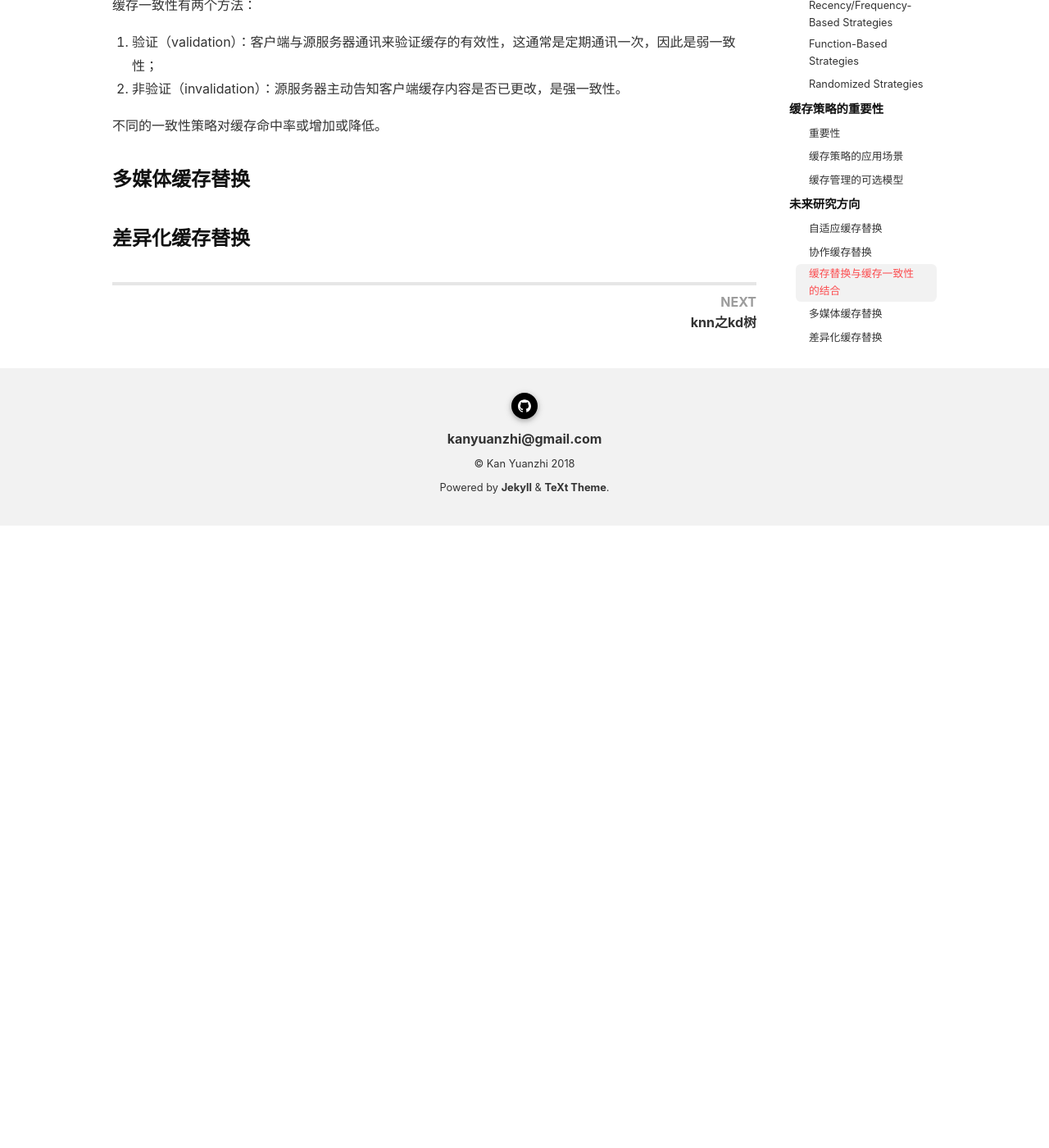
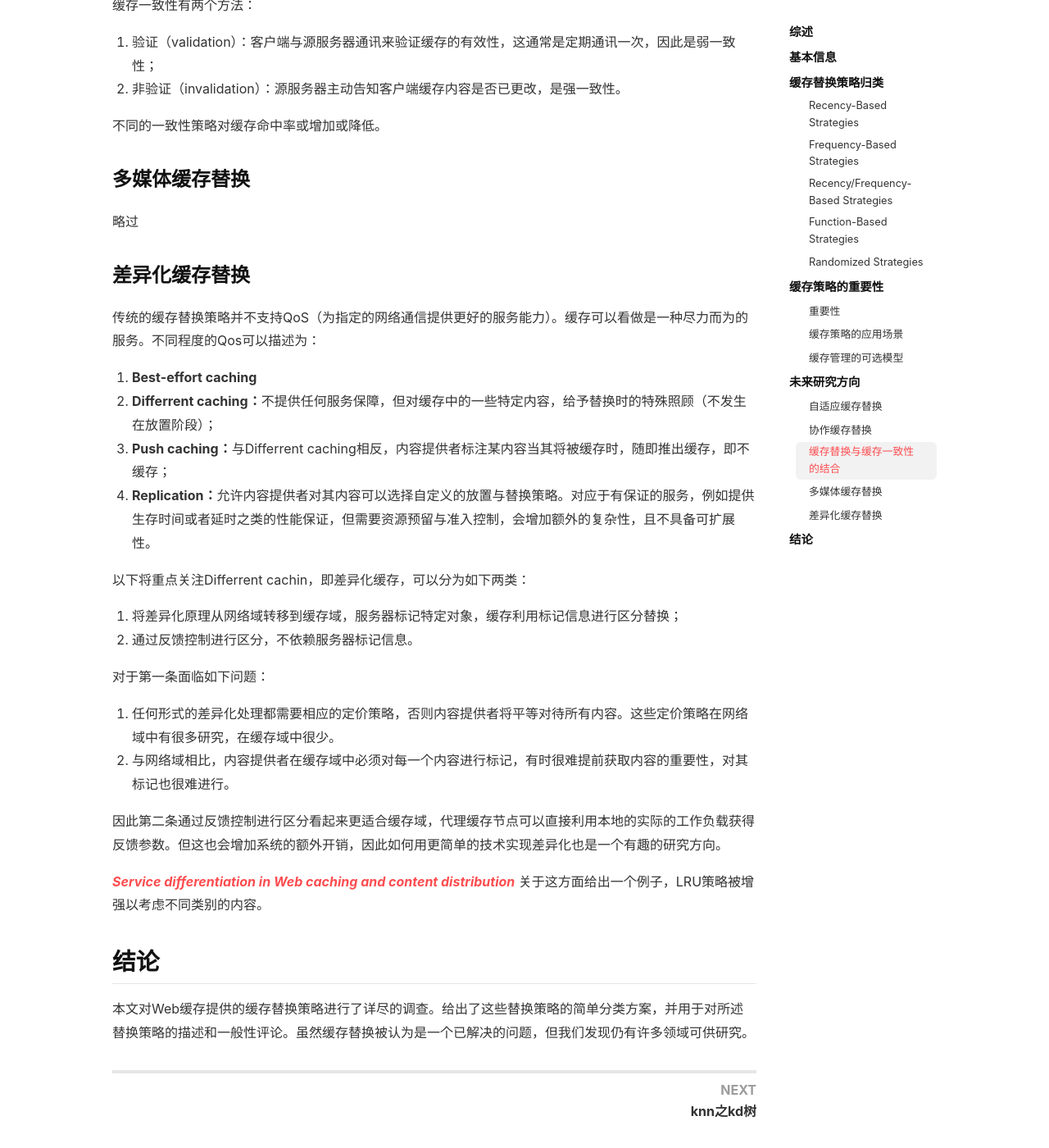
Before and after one commit to kanyuanzhi/kanyuanzhi.github.io, a Jekyll site: the page built from _posts/2018-07-10-论文阅读之《A survey of Web cache replacement strategies》.md, in a window 1280 px wide and 1400 px high, scrolled down 6997 px. Shown: the whole window at 82% size. Built offline with Jekyll 4.4.1, drawn with Linux system fonts in a browser that asks for light colours; nearby versions of some CDN libraries; our own code applies the rules of GitHub Pages for plain Markdown files; comment, search, counter and statistics services are not loaded; before the commit the page ends 7638 px from its top, so only the background shows below that.

```diff
--- a/_posts/2018-07-10-论文阅读之《A survey of Web cache replacement strategies》.md
+++ b/_posts/2018-07-10-论文阅读之《A survey of Web cache replacement strategies》.md
@@ -191,6 +191,7 @@ Recency-Based Strategies主要是针对时间局部性。
 
 ### 缓存替换与缓存一致性的结合
 缓存一致性有两个方法：
+
 1. 验证（validation）：客户端与源服务器通讯来验证缓存的有效性，这通常是定期通讯一次，因此是弱一致性；
 2. 非验证（invalidation）：源服务器主动告知客户端缓存内容是否已更改，是强一致性。
 
@@ -198,4 +199,29 @@ Recency-Based Strategies主要是针对时间局部性。
 
 ### 多媒体缓存替换
 
+略过
+
 ### 差异化缓存替换
+传统的缓存替换策略并不支持QoS（为指定的网络通信提供更好的服务能力）。缓存可以看做是一种尽力而为的服务。不同程度的Qos可以描述为：
+
+1. **Best-effort caching**
+2. **Differrent caching：**不提供任何服务保障，但对缓存中的一些特定内容，给予替换时的特殊照顾（不发生在放置阶段）；
+3. **Push caching：**与Differrent caching相反，内容提供者标注某内容当其将被缓存时，随即推出缓存，即不缓存；
+4. **Replication：**允许内容提供者对其内容可以选择自定义的放置与替换策略。对应于有保证的服务，例如提供生存时间或者延时之类的性能保证，但需要资源预留与准入控制，会增加额外的复杂性，且不具备可扩展性。
+
+以下将重点关注Differrent cachin，即差异化缓存，可以分为如下两类：
+
+1. 将差异化原理从网络域转移到缓存域，服务器标记特定对象，缓存利用标记信息进行区分替换；
+2. 通过反馈控制进行区分，不依赖服务器标记信息。
+
+对于第一条面临如下问题：
+
+1. 任何形式的差异化处理都需要相应的定价策略，否则内容提供者将平等对待所有内容。这些定价策略在网络域中有很多研究，在缓存域中很少。
+2. 与网络域相比，内容提供者在缓存域中必须对每一个内容进行标记，有时很难提前获取内容的重要性，对其标记也很难进行。
+
+因此第二条通过反馈控制进行区分看起来更适合缓存域，代理缓存节点可以直接利用本地的实际的工作负载获得反馈参数。但这也会增加系统的额外开销，因此如何用更简单的技术实现差异化也是一个有趣的研究方向。
+
+[*Service differentiation in Web caching and content distribution*](http://citeseerx.ist.psu.edu/viewdoc/summary?doi=10.1.1.11.7579) 关于这方面给出一个例子，LRU策略被增强以考虑不同类别的内容。
+
+## 结论
+本文对Web缓存提供的缓存替换策略进行了详尽的调查。给出了这些替换策略的简单分类方案，并用于对所述替换策略的描述和一般性评论。虽然缓存替换被认为是一个已解决的问题，但我们发现仍有许多领域可供研究。
```
